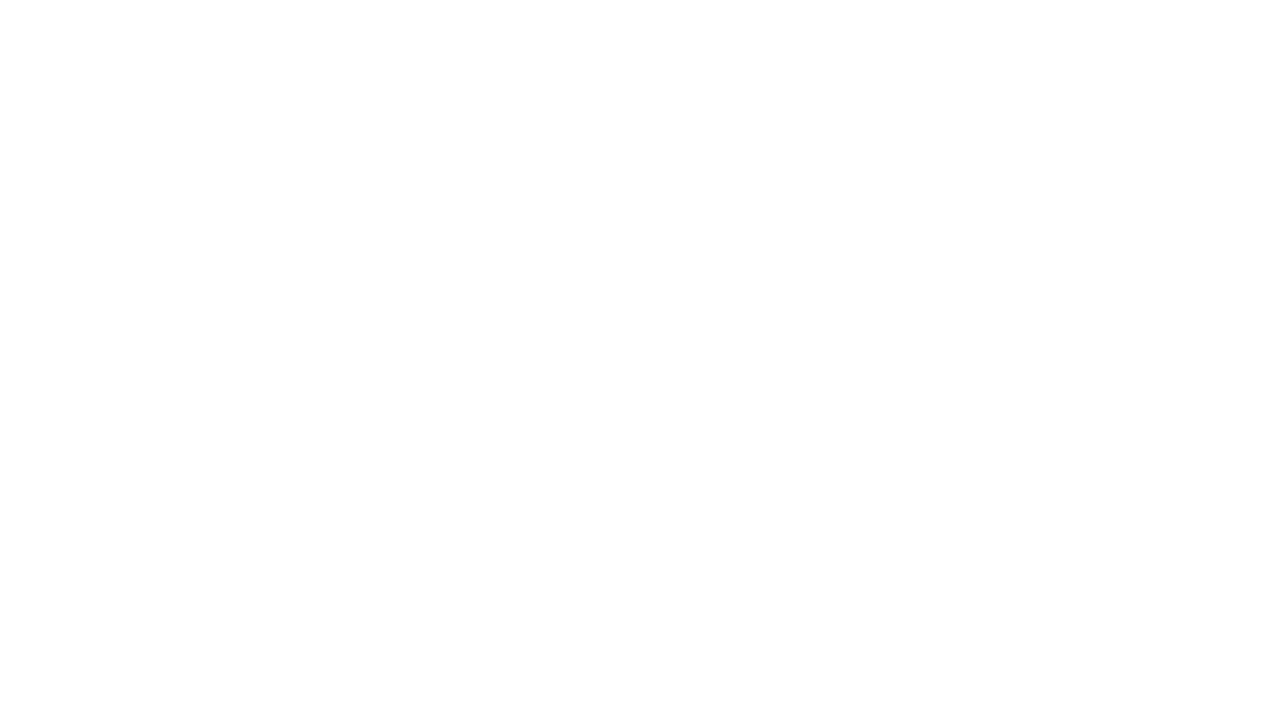
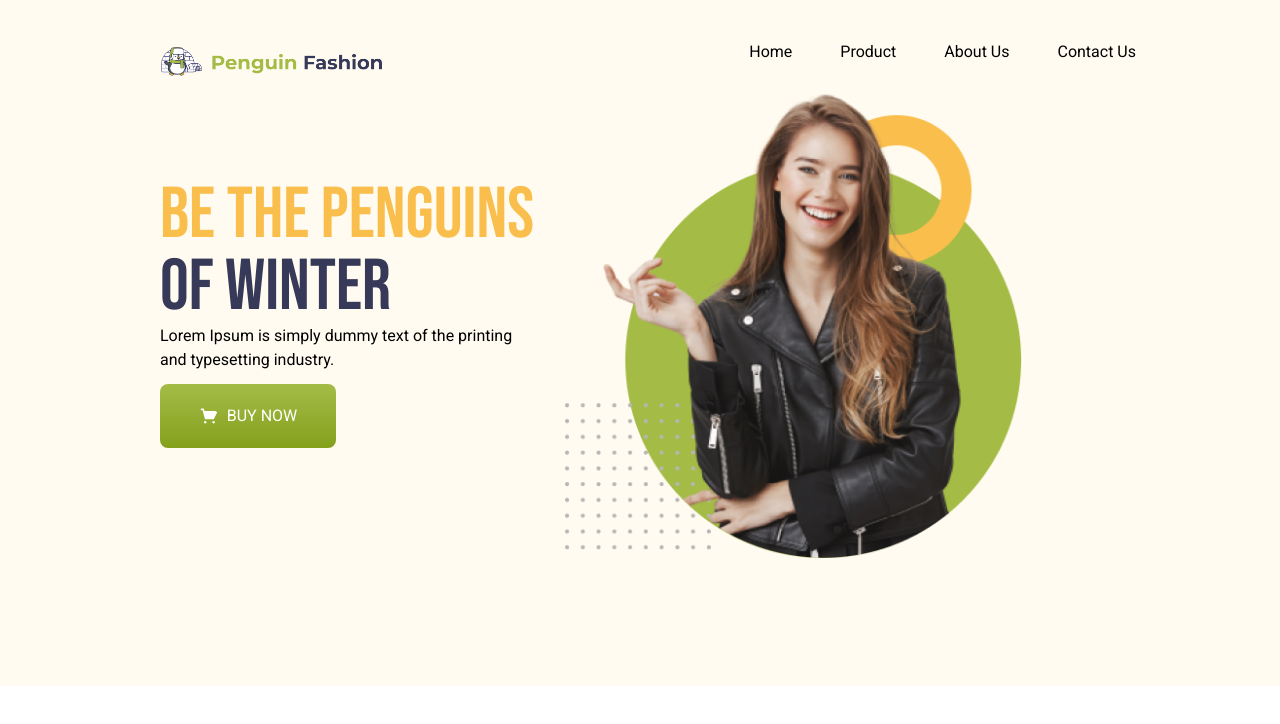
Before and after one commit to sayonUsman/penguin-fashion, a plain HTML site: page index.html in a window 1280 px wide. Drawn offline with nearby package versions, Linux system fonts and the light colour scheme.

Commit message:
Added header section

```diff
--- a/index.html
+++ b/index.html
@@ -8,5 +8,48 @@
     <link rel="stylesheet" href="style/style.css" />
   </head>
 
-  <body></body>
+  <body>
+    <header class="max-w-[90rem] mx-auto bg-[#FFFBF0]">
+      <nav class="flex justify-between items-center pt-10 pl-40 pr-36">
+        <img src="icons/logo.png" alt="logo" class="w-56" />
+
+        <ul class="flex items-center text-base mb-5">
+          <li><a href="/">Home</a></li>
+          <li class="px-12"><a href="/">Product</a></li>
+          <li class="pr-12"><a href="">About Us</a></li>
+          <li><a href="">Contact Us</a></li>
+        </ul>
+      </nav>
+
+      <div class="flex justify-between px-40">
+        <div class="pt-24">
+          <h1
+            class="text-[#FABE4C] text-7xl uppercase font-bebas-neue max-w-[26rem]"
+          >
+            Be the Penguins
+            <span class="text-[#363958] font-bebas-neue">of Winter</span>
+          </h1>
+
+          <p class="text-base max-w-[22.5rem]">
+            Lorem Ipsum is simply dummy text of the printing and typesetting
+            industry.
+          </p>
+
+          <button
+            class="bg-linear-to-b from-[#A4BC46] to-[#85A019] w-44 h-16 text-base rounded-lg flex justify-center items-center text-[#FFFFFF] mt-3"
+          >
+            <img
+              src="icons/shopping-cart 1.png"
+              alt="shopping-cart"
+              class="w-5 mr-2"
+            />BUY NOW
+          </button>
+        </div>
+
+        <div class="pr-24 pb-32">
+          <img src="images/model.png" alt="model" class="w-full" />
+        </div>
+      </div>
+    </header>
+  </body>
 </html>
--- a/style/style.css
+++ b/style/style.css
@@ -0,0 +1,9 @@
+@import url("https://fonts.googleapis.com/css2?family=Bebas+Neue&family=Roboto:ital,wght@0,100..900;1,100..900&display=swap");
+
+* {
+  font-family: "Roboto", sans-serif;
+}
+
+.font-bebas-neue {
+  font-family: "Bebas Neue", sans-serif;
+}
```
Also changed, not shown: tailwind.config.js (added, +9 -0 lines).
